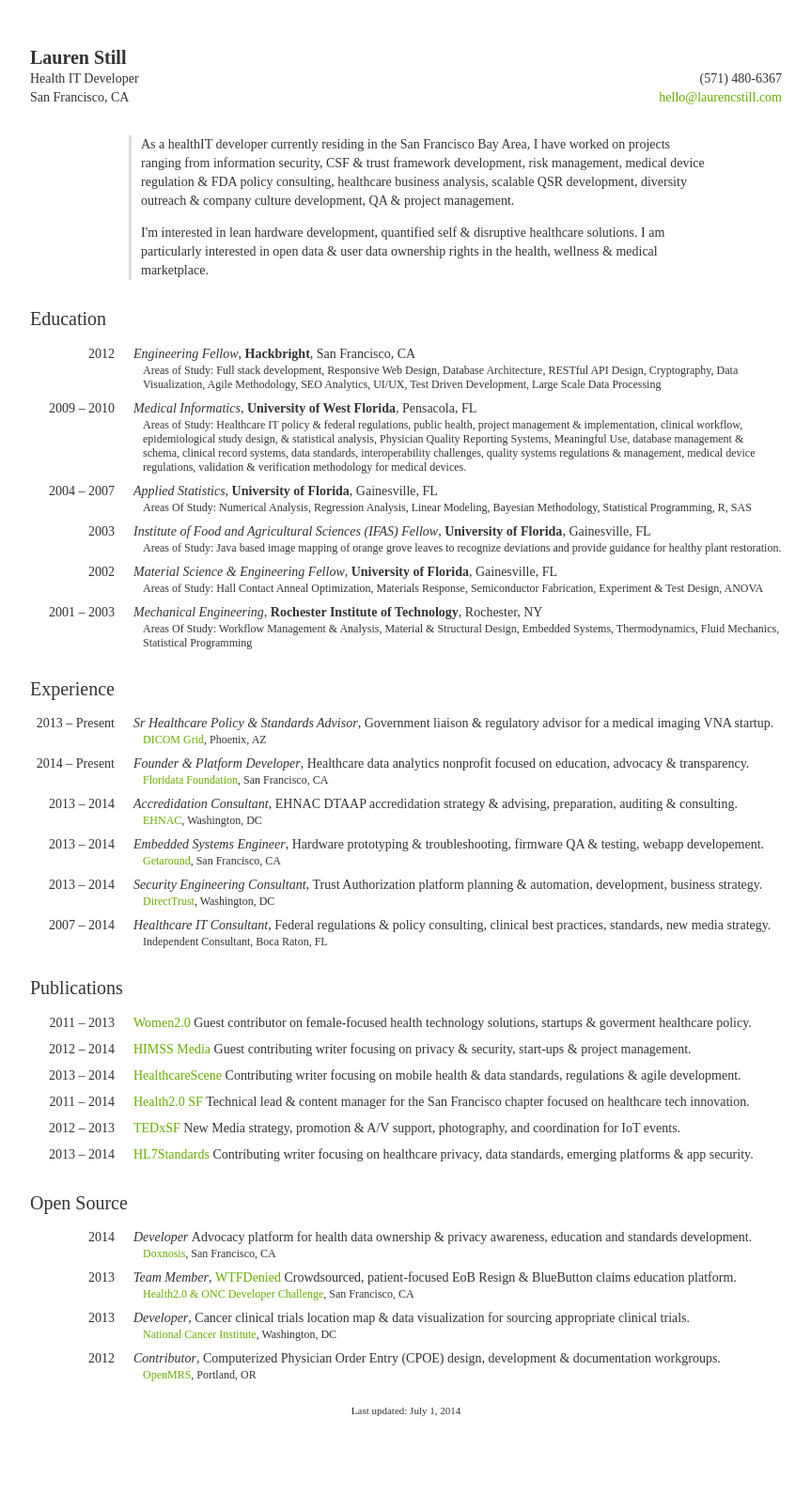
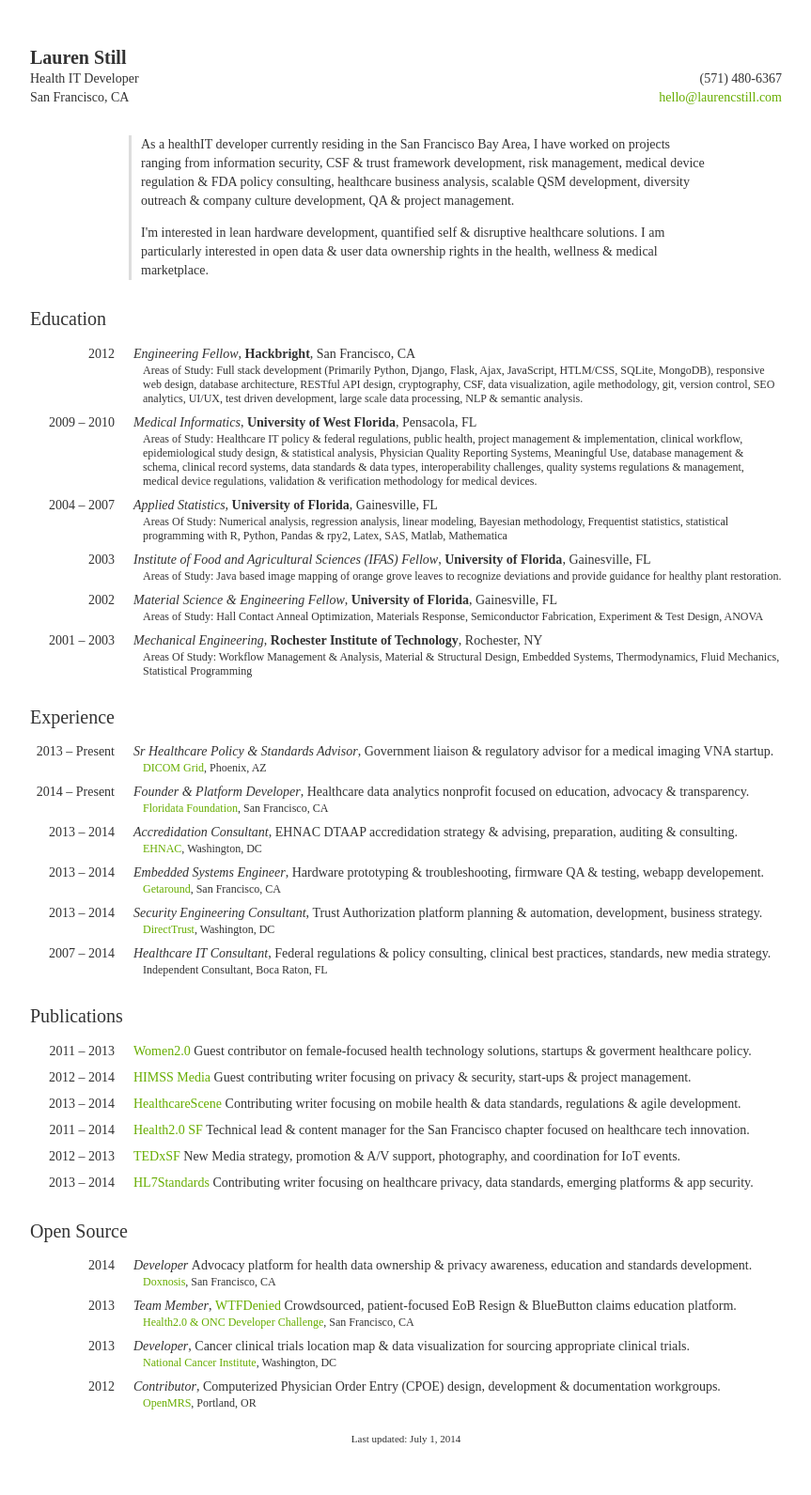
Before and after one commit to laurenstill/laurenstill.github.io, a Jekyll site: the page cv/index.html, which Jekyll copies as it is, in a window 1280 px wide. Shown: the whole page at 94% size, without its empty margins (208-1071 px from the left). Built offline with Jekyll 4.4.1, drawn with Linux system fonts in a browser that asks for light colours; comment, search, counter and statistics services are not loaded; before the commit the page ends 1561 px from its top, so only the background shows below that.

Commit message:
Update index.html

```diff
--- a/cv/index.html
+++ b/cv/index.html
@@ -35,7 +35,7 @@
         <section>
 
             <div class="indent">
-                <p>As a healthIT developer currently residing in the San Francisco Bay Area, I have worked on projects ranging from information security, CSF &amp; trust framework development, risk management, medical device regulation &amp; FDA policy consulting, healthcare business analysis, scalable QSR development, diversity outreach &amp; company culture development, QA & project management. </p>
+                <p>As a healthIT developer currently residing in the San Francisco Bay Area, I have worked on projects ranging from information security, CSF &amp; trust framework development, risk management, medical device regulation &amp; FDA policy consulting, healthcare business analysis, scalable QSM development, diversity outreach &amp; company culture development, QA & project management. </p>
                 <p>I'm interested in lean hardware development, quantified self &amp; disruptive healthcare solutions.  I am particularly interested in open data &amp; user data ownership rights in the health, wellness &amp; medical marketplace. </p>
             </div>
 
@@ -50,7 +50,7 @@
                     <span class="position">Engineering Fellow</span>,
                     <span class="institute">Hackbright</span>,
                     <span class="loc">San Francisco, CA</span>
-                    <span class="meta">Areas of Study: Full stack development, Responsive Web Design, Database Architecture, RESTful API Design, Cryptography, Data Visualization, Agile Methodology, SEO Analytics, UI/UX, Test Driven Development, Large Scale Data Processing
+                    <span class="meta">Areas of Study: Full stack development (Primarily Python, Django, Flask, Ajax, JavaScript, HTLM/CSS, SQLite, MongoDB), responsive web design, database architecture, RESTful API design, cryptography, CSF, data visualization, agile methodology, git, version control, SEO analytics, UI/UX, test driven development, large scale data processing, NLP &amp; semantic analysis.
                     </span>
                 </li>
                 <li>
@@ -58,7 +58,7 @@
                     <span class="position">Medical Informatics</span>,
                     <span class="institute">University of West Florida</span>,
                     <span class="loc">Pensacola, FL </span>
-                    <span class="meta">Areas of Study: Healthcare IT policy &amp; federal regulations, public health, project management &amp; implementation, clinical workflow, epidemiological study design, &amp; statistical analysis, Physician Quality Reporting Systems, Meaningful Use, database management &amp; schema, clinical record systems, data standards, interoperability challenges, quality systems regulations &amp; management, medical device regulations, validation &amp; verification methodology for medical devices.
+                    <span class="meta">Areas of Study: Healthcare IT policy &amp; federal regulations, public health, project management &amp; implementation, clinical workflow, epidemiological study design, &amp; statistical analysis, Physician Quality Reporting Systems, Meaningful Use, database management &amp; schema, clinical record systems, data standards &amp; data types, interoperability challenges, quality systems regulations &amp; management, medical device regulations, validation &amp; verification methodology for medical devices.
                     </span>
                 </li>
                 <li>
@@ -66,7 +66,7 @@
                     <span class="position">Applied Statistics</span>,
                     <span class="institute">University of Florida</span>,
                     <span class="loc">Gainesville, FL</span>
-                    <span class="meta">Areas Of Study: Numerical Analysis, Regression Analysis, Linear Modeling, Bayesian Methodology, Statistical Programming, R, SAS
+                    <span class="meta">Areas Of Study: Numerical analysis, regression analysis, linear modeling, Bayesian methodology, Frequentist statistics, statistical programming with R, Python, Pandas &amp; rpy2, Latex, SAS, Matlab, Mathematica
                     </span>
                 </li>
                 <li>
```
